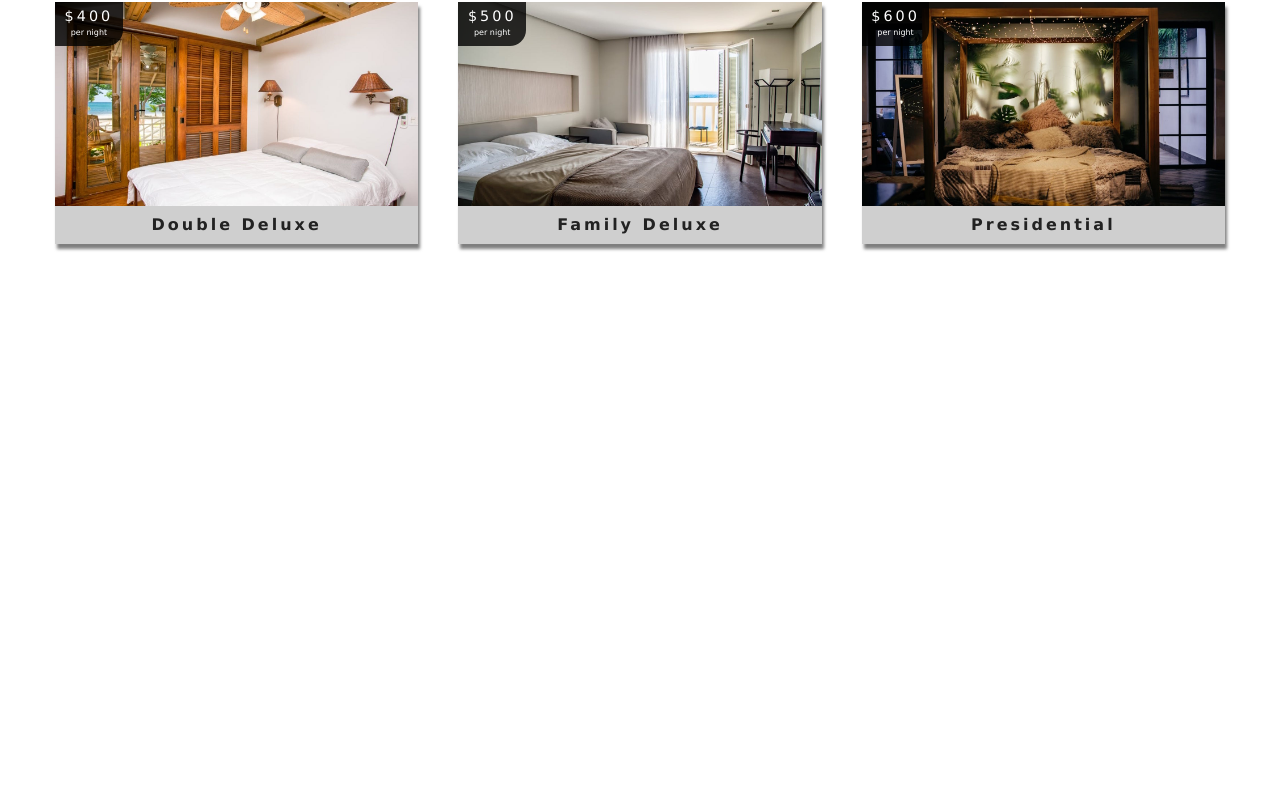
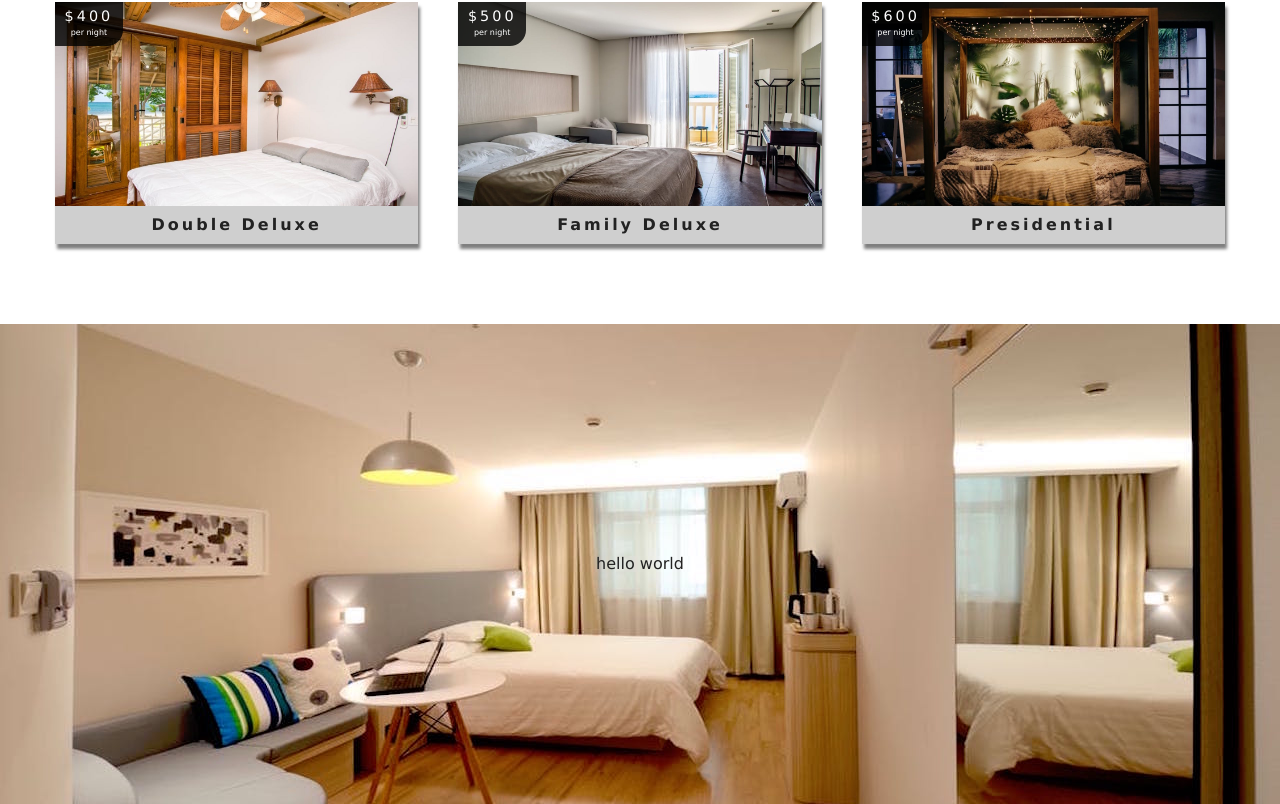
Before and after one commit to greatnonso7/react-beach-resort, a React (Create React App) app: page / in a window 1280 px wide. Shown: the part 1482-2286 px from the top of the page. Before the commit the page ends 1806 px from the top, so only its background shows below. Built offline with nearby package versions, Linux system fonts and the light colour scheme.

Commit message:
added styled components to make the hero page dynamic

```diff
--- a/package.json
+++ b/package.json
@@ -7,7 +7,8 @@
     "react-dom": "^16.11.0",
     "react-icons": "^3.8.0",
     "react-router-dom": "^5.1.2",
-    "react-scripts": "3.2.0"
+    "react-scripts": "3.2.0",
+    "styled-components": "^4.4.1"
   },
   "scripts": {
     "start": "react-scripts start",
--- /dev/null
+++ b/src/components/StyledHero.component.jsx
@@ -0,0 +1,12 @@
+import styled from 'styled-components';
+import defaultImg from '../images/room-1.jpeg'
+
+const styledHero = styled.header`
+    min-height: 60vh;
+    background: url(${defaultImg}) center/ cover no-repeat;
+    display: flex;
+    align-items: center;
+    justify-content: center;
+`;
+
+export default styledHero;
--- a/src/pages/Home.component.jsx
+++ b/src/pages/Home.component.jsx
@@ -3,6 +3,7 @@
 import Banner from '../components/Banner.component';
 import Services from '../components/Services.component';
 import FeaturedRooms from '../components/FeaturedRooms.component';
+import Button from '../components/StyledHero.component';
 
 import { Link } from 'react-router-dom'
 
@@ -17,6 +18,7 @@
 
             <Services />
             <FeaturedRooms />
+            <Button>hello world </Button>
         </React.Fragment>
 
     )
```
Also changed, not shown: 1 other file (tests, documents, lock files or other folders).
